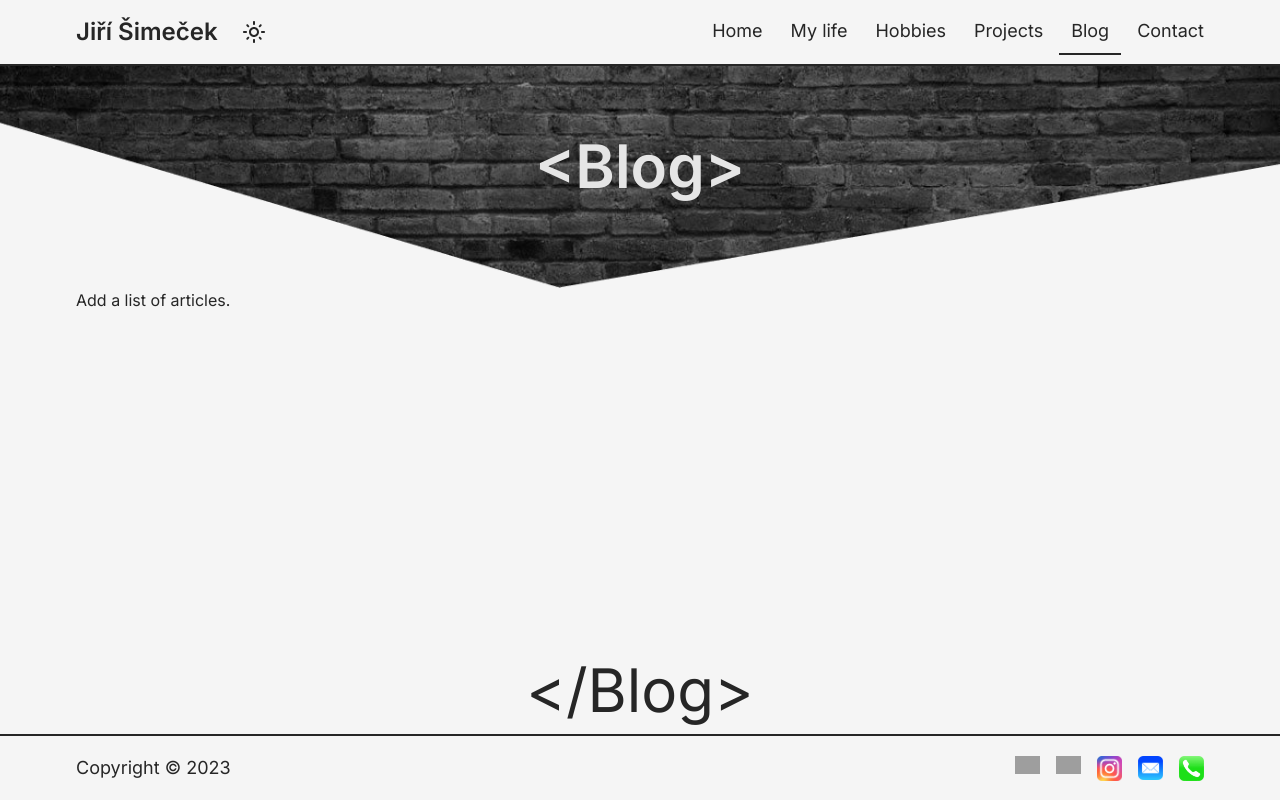
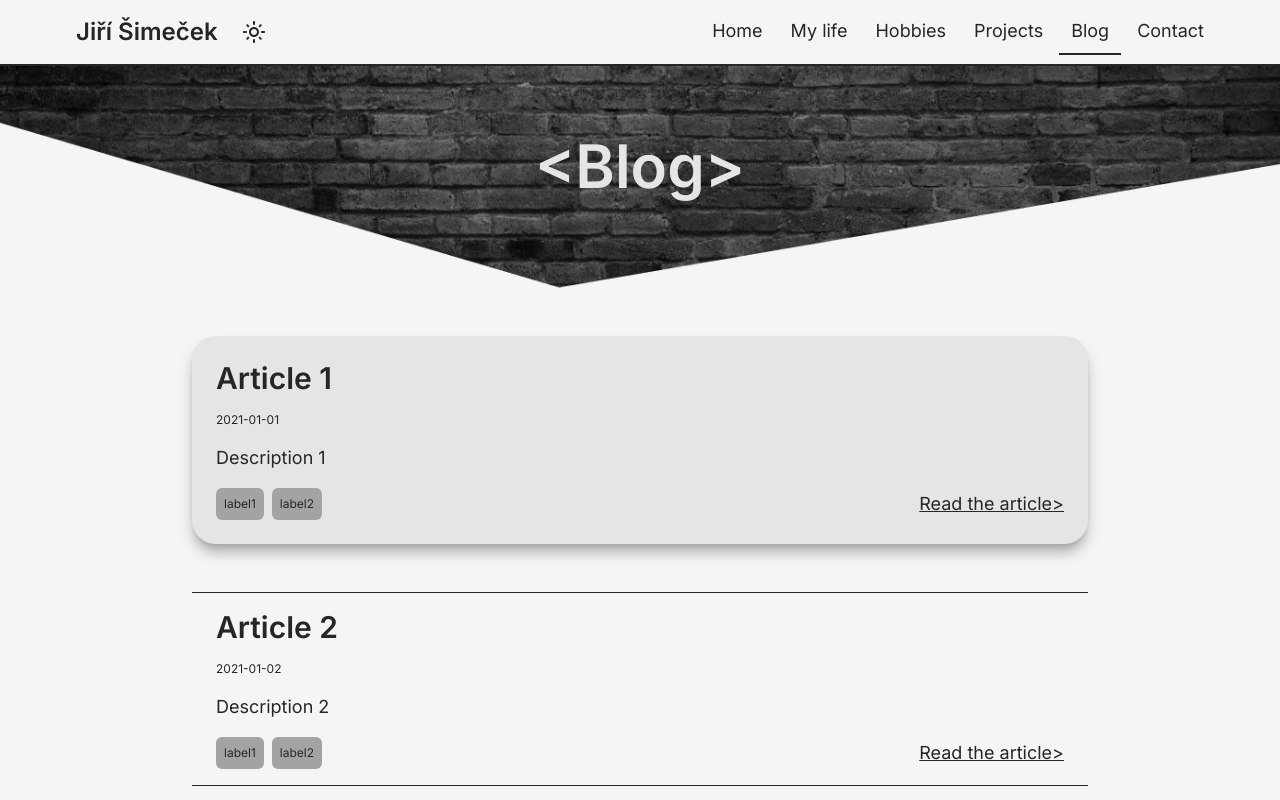
Before and after one commit to jirulak02/personal-website, a Next.js app: page /blog in a window 1280 px wide. Shown: the top 800 px of the page. Built offline with nearby package versions, Linux system fonts and the light colour scheme; grey boxes are pictures that could not be loaded.

Commit message:
style /blog page

```diff
--- a/app/blog/page.tsx
+++ b/app/blog/page.tsx
@@ -1,13 +1,82 @@
+import Link from "next/link";
+
 import Container from "@/components/layout/Container";
 import ScrollUp from "@/components/layout/ScrollUp";
+import Card from "@/components/ui/Card";
 import Title from "@/components/ui/Title";
 
+const articles = [
+  {
+    title: "Article 1",
+    description: "Description 1",
+    date: "2021-01-01",
+    labels: ["label1", "label2"],
+    link: "/blog/test",
+  },
+  {
+    title: "Article 2",
+    description: "Description 2",
+    date: "2021-01-02",
+    labels: ["label1", "label2"],
+    link: "/blog/test",
+  },
+  {
+    title: "Article 3",
+    description: "Description 3",
+    date: "2021-01-03",
+    labels: ["label1", "label2"],
+    link: "/blog/test",
+  },
+];
+const firstArticle = articles.shift();
+
 export default function Blog() {
+  if (!firstArticle) return null;
+
   return (
     <>
       <ScrollUp />
       <Title title="<Blog>" />
-      <Container className="mb-40">Add a list of articles.</Container>
+      <Container className="mb-40 mt-6 md:mt-12">
+        <Card className="mx-auto mb-6 max-w-4xl md:mb-12">
+          <h2 className="font-semibold">{firstArticle.title}</h2>
+          <p className="text-xs">{firstArticle.date}</p>
+          <p>{firstArticle.description}</p>
+          <div className="flex items-center">
+            {firstArticle.labels?.map((label) => (
+              <div key={label} className="mr-2 rounded-md bg-shadowColor p-2 text-xs">
+                {label}
+              </div>
+            ))}
+            <Link href={firstArticle.link} className="ml-auto underline">
+              Read the article{">"}
+            </Link>
+          </div>
+        </Card>
+        <div className="mx-auto max-w-4xl">
+          {articles.map((article) => (
+            <div key={article.link} className="space-y-4">
+              <hr />
+              <div className="flex flex-col space-y-4 px-6">
+                <h2 className="font-semibold">{article.title}</h2>
+                <p className="text-xs">{article.date}</p>
+                <p>{article.description}</p>
+                <div className="flex items-center pb-4">
+                  {article.labels?.map((label) => (
+                    <div key={label} className="mr-2 rounded-md bg-shadowColor p-2 text-xs">
+                      {label}
+                    </div>
+                  ))}
+                  <Link href={article.link} className="ml-auto underline">
+                    Read the article{">"}
+                  </Link>
+                </div>
+              </div>
+            </div>
+          ))}
+          <hr />
+        </div>
+      </Container>
       <Title title="</Blog>" bottom />
     </>
   );
--- a/app/globals.css
+++ b/app/globals.css
@@ -56,3 +56,7 @@ a,
 label {
   @apply text-sm sm:text-base md:text-lg;
 }
+
+hr {
+  @apply border-fgColor;
+}
--- a/components/layout/Header.tsx
+++ b/components/layout/Header.tsx
@@ -40,9 +40,9 @@ export default function Header({ normal }: { normal: boolean }) {
     <header
       className={`${
         normal ? "z-30" : "z-50"
-      } sm:justify-right fixed top-0 w-full bg-bgColor sm:border-b-2 sm:border-fgColor`}
+      } md:justify-right fixed top-0 w-full bg-bgColor md:border-b-2 md:border-fgColor`}
     >
-      <div className="relative m-auto flex h-16 max-w-6xl items-center justify-between border-b-2 border-fgColor sm:border-none">
+      <div className="relative m-auto flex h-16 max-w-6xl items-center justify-between border-b-2 border-fgColor md:border-none">
         <div className="flex items-center space-x-1">
           <HeaderLink
             className="z-10 px-3 py-2 text-base font-semibold sm:text-xl md:text-2xl"
@@ -52,7 +52,7 @@ export default function Header({ normal }: { normal: boolean }) {
           </HeaderLink>
           <ThemeSwitcher />
         </div>
-        <nav className="hidden space-x-1 sm:flex">
+        <nav className="hidden space-x-1 md:flex">
           {links.map((link) => (
             <HeaderLink
               key={link.path}
@@ -71,7 +71,7 @@ export default function Header({ normal }: { normal: boolean }) {
             </HeaderLink>
           ))}
         </nav>
-        <details className="group absolute top-0 w-full sm:hidden" id="navDropdown">
+        <details className="group absolute top-0 w-full md:hidden" id="navDropdown">
           <summary className="absolute right-0 m-0.5 cursor-pointer list-none p-5 marker:hidden">
             <svg
               width="28"
@@ -89,7 +89,7 @@ export default function Header({ normal }: { normal: boolean }) {
             {links.map((link) => (
               <HeaderLink
                 key={link.path}
-                className="block border-b border-fgColor py-4 text-center font-medium hover:bg-secColor sm:hidden"
+                className="block border-b border-fgColor py-4 text-center font-medium hover:bg-secColor md:hidden"
                 href={link.path}
                 onClick={() => {
                   const navDropdown = document.getElementById("navDropdown") as HTMLDetailsElement;
```
